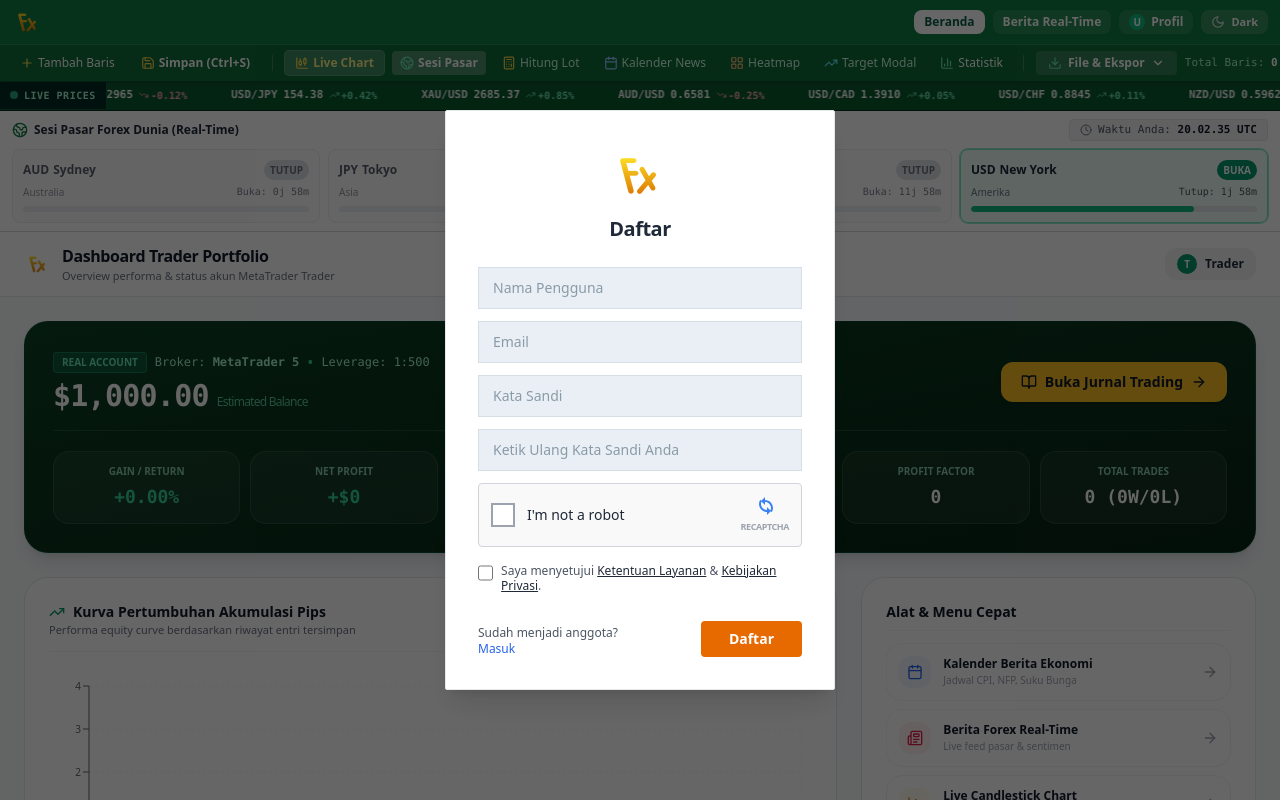
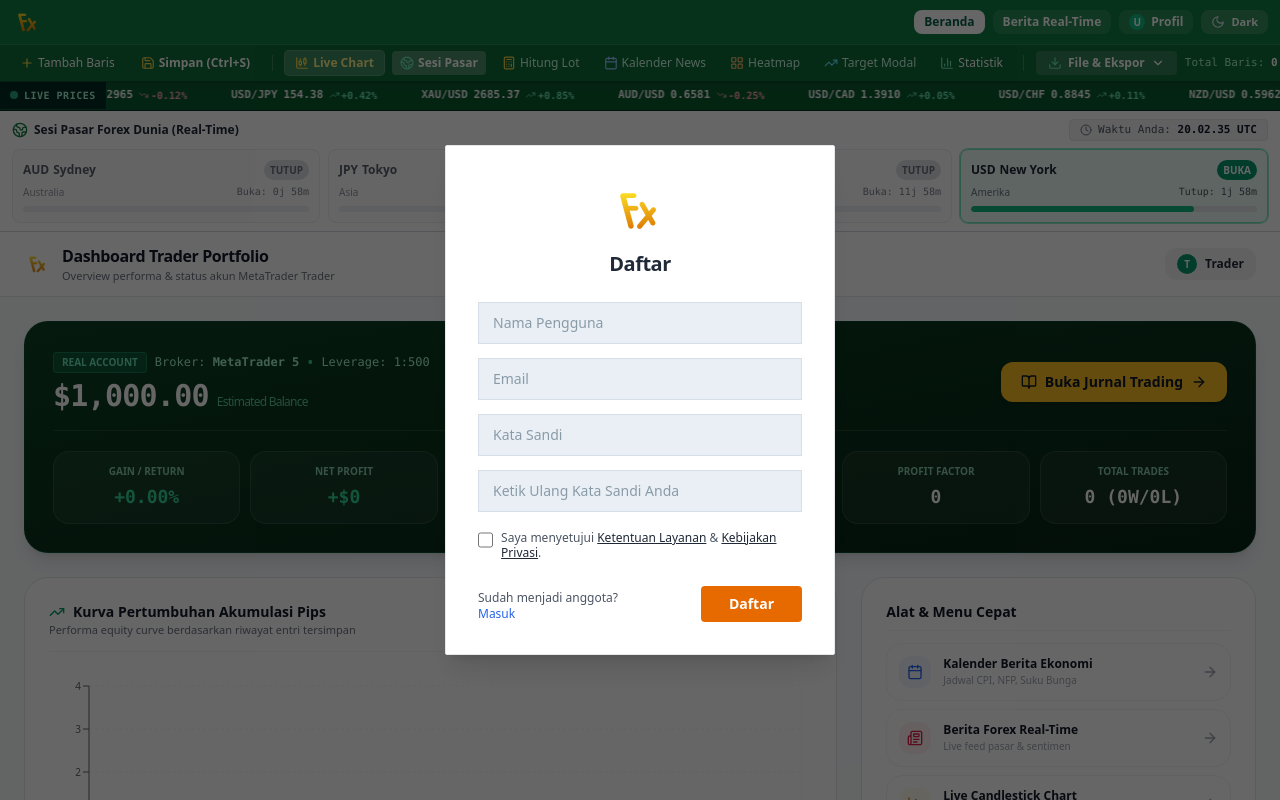
Before and after one commit to dimasu21/myfxjurnal, a React (Vite) app: page / in a window 1280 px wide. Built offline with nearby package versions, Linux system fonts and the light colour scheme.

Commit message:
refactor(auth): remove fake captcha for clean and authentic registration flow

```diff
--- a/src/components/AuthModal.tsx
+++ b/src/components/AuthModal.tsx
@@ -1,7 +1,6 @@
 import React, { useState } from 'react';
 import { UserAccount } from '../types/user';
 import { registerUser, loginUser } from '../utils/authStorage';
-import { Check } from 'lucide-react';
 
 interface AuthModalProps {
   isOpen: boolean;
@@ -15,7 +14,6 @@ export const AuthModal: React.FC<AuthModalProps> = ({ isOpen, onSuccess }) => {
   const [email, setEmail] = useState('');
   const [password, setPassword] = useState('');
   const [confirmPassword, setConfirmPassword] = useState('');
-  const [isRobotChecked, setIsRobotChecked] = useState(false);
   const [agreeTerms, setAgreeTerms] = useState(false);
   const [error, setError] = useState('');
 
@@ -40,10 +38,6 @@ export const AuthModal: React.FC<AuthModalProps> = ({ isOpen, onSuccess }) => {
       }
       if (password !== confirmPassword) {
         setError('Ketik ulang kata sandi tidak cocok.');
-        return;
-      }
-      if (!isRobotChecked) {
-        setError('Silakan centang verifikasi "I\'m not a robot".');
         return;
       }
       if (!agreeTerms) {
@@ -95,7 +89,7 @@ export const AuthModal: React.FC<AuthModalProps> = ({ isOpen, onSuccess }) => {
           </div>
         )}
 
-        <form onSubmit={handleSubmit} className="space-y-3">
+        <form onSubmit={handleSubmit} className="space-y-3.5">
           {isRegister ? (
             <>
               {/* Nama Pengguna */}
@@ -133,33 +127,6 @@ export const AuthModal: React.FC<AuthModalProps> = ({ isOpen, onSuccess }) => {
                 placeholder="Ketik Ulang Kata Sandi Anda"
                 className="w-full px-3.5 py-2.5 bg-[#e9eff5] dark:bg-slate-800 border border-[#d6dfe7] dark:border-slate-700 rounded-xs text-slate-800 dark:text-slate-100 placeholder-[#8a9ba8] text-sm focus:outline-none focus:ring-1 focus:ring-amber-500"
               />
-
-              {/* reCAPTCHA Box */}
-              <div
-                onClick={() => setIsRobotChecked(!isRobotChecked)}
-                className="cursor-pointer bg-[#f9f9f9] dark:bg-slate-800/60 border border-gray-300 dark:border-slate-700 rounded p-3 flex items-center justify-between select-none hover:bg-gray-50 dark:hover:bg-slate-800 transition-colors"
-              >
-                <div className="flex items-center gap-3">
-                  <div className={`w-6 h-6 rounded-xs border-2 flex items-center justify-center transition-colors ${
-                    isRobotChecked
-                      ? 'border-emerald-600 bg-emerald-600 text-white'
-                      : 'border-gray-400 bg-white dark:bg-slate-700'
-                  }`}>
-                    {isRobotChecked && <Check className="w-4 h-4 stroke-[3]" />}
-                  </div>
-                  <span className="text-sm text-gray-800 dark:text-gray-200 font-medium">
-                    I'm not a robot
-                  </span>
-                </div>
-                <div className="flex flex-col items-center">
-                  <div className="w-6 h-6 flex items-center justify-center">
-                    <svg viewBox="0 0 48 48" className="w-6 h-6 text-blue-500 fill-current">
-                      <path d="M24 8V2l-8 8 8 8v-6c6.63 0 12 5.37 12 12 0 2.03-.51 3.93-1.39 5.61l2.92 2.92C39.08 29.85 40 27.05 40 24c0-8.84-7.16-16-16-16zm-8 8c0-2.03.51-3.93 1.39-5.61l-2.92-2.92C12.92 10.15 12 12.95 12 16c0 8.84 7.16 16 16 16v6l8-8-8-8v6c-6.63 0-12-5.37-12-12z" />
-                    </svg>
-                  </div>
-                  <span className="text-[9px] text-gray-400 tracking-tighter uppercase font-semibold">reCAPTCHA</span>
-                </div>
-              </div>
 
               {/* Checkbox Ketentuan Layanan */}
               <div className="flex items-start gap-2 pt-1">
@@ -200,7 +167,7 @@ export const AuthModal: React.FC<AuthModalProps> = ({ isOpen, onSuccess }) => {
           )}
 
           {/* Bottom Row */}
-          <div className="flex items-end justify-between pt-4">
+          <div className="flex items-end justify-between pt-3">
             <div>
               {isRegister ? (
                 <div>
```
